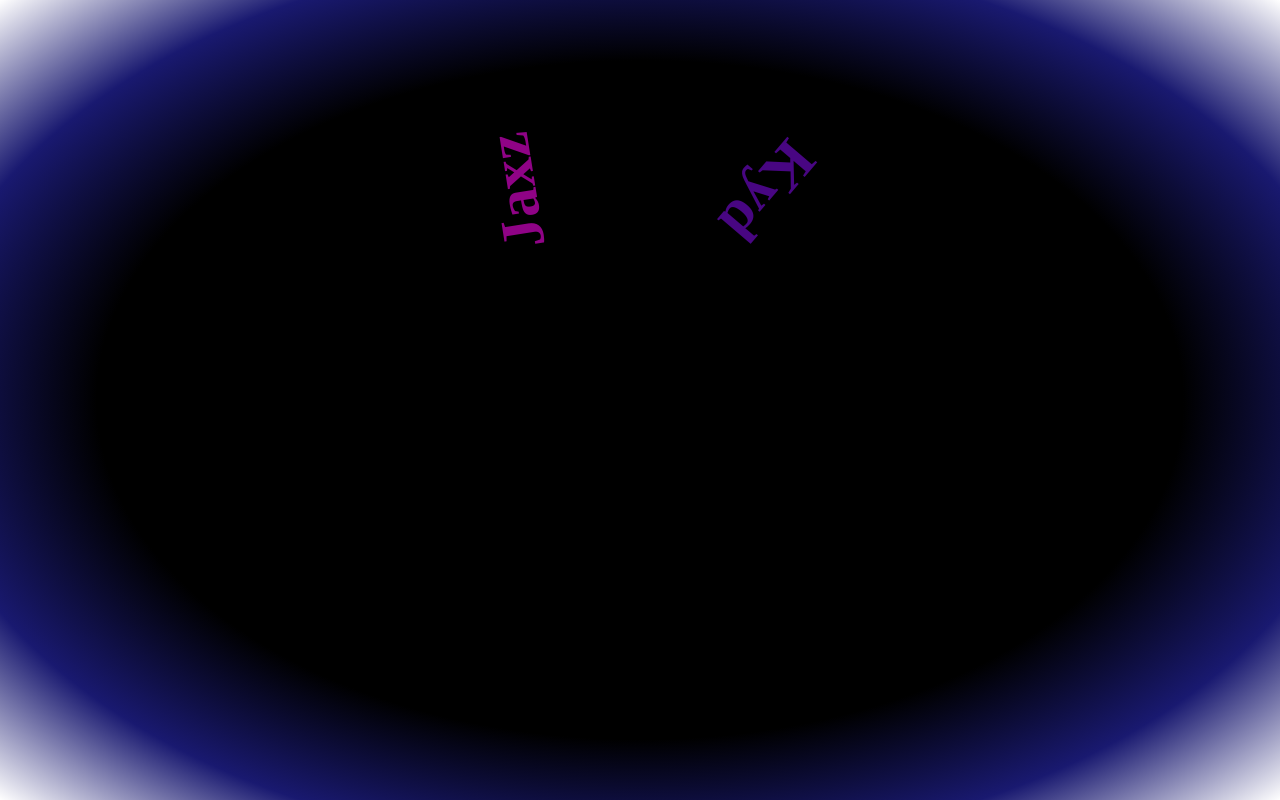
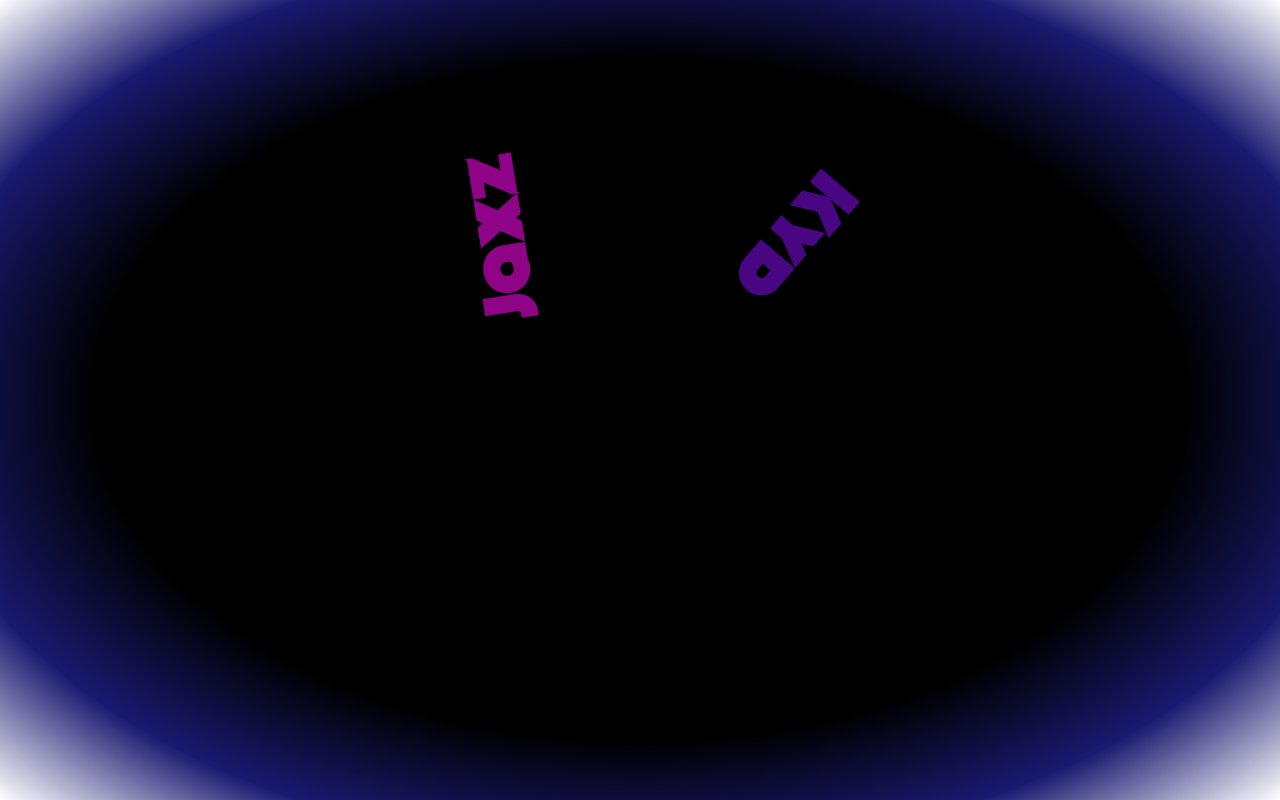
Before and after one commit to JaxzKyd/Animejs-Title-Animation, a plain HTML site: page Project Files/index.html in a window 1280 px wide. Drawn offline with nearby package versions, Linux system fonts and the light colour scheme.

Commit message:
Update index.html

```diff
--- a/Project Files/index.html
+++ b/Project Files/index.html
@@ -1,5 +1,6 @@
 <html>
   <head>
+    <link rel="stylesheet" href="https://fonts.googleapis.com/css?family=Monoton">
     <title>Animejs Animation</title>
     <link rel="stylesheet" href="style.css">
   </head>
@@ -8,8 +9,8 @@
     <br><br><br>
 <br><br><br>
 <div class="title">
-  <h1 class="name1">Jaxz</h1>
-  <h1 class="name2">Kyd</h1>
+  <h1 class="name1">Jaxz</h1> <!--Replace 'Jaxz' to whatever you want-->
+  <h1 class="name2">Kyd</h1> <!--Replace 'Kyd' to whatever you want-->
 </div>
 <br><br><br>
 <br><br><br>
```
